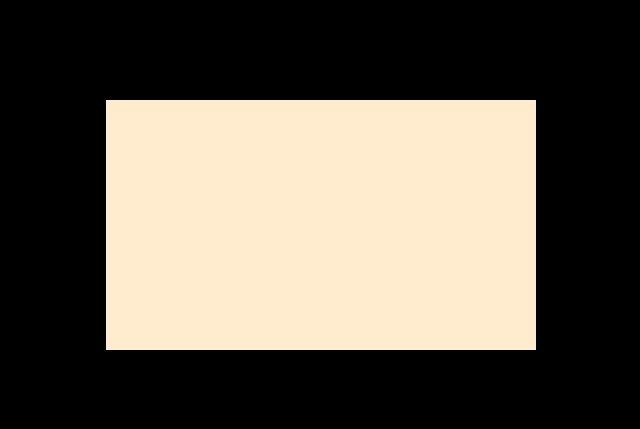
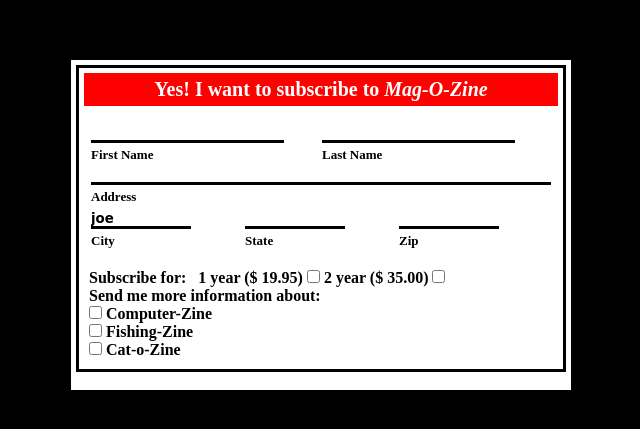
Before and after one commit to krPanjla/Guvi-Learning, a plain HTML site: page (07-03-2021) Html PAN update form/Mini tasks/mini task 7.html in a window 1280 px wide. Shown: the part 175-604 px from the top of the page, without its empty margins (319-959 px from the left). Drawn offline with Linux system fonts and the light colour scheme.

Commit message:
mini task completed

```diff
--- a/(07-03-2021) Html PAN update form/Mini tasks/mini task 7.html
+++ b/(07-03-2021) Html PAN update form/Mini tasks/mini task 7.html
@@ -11,6 +11,8 @@
 
     *{
         margin: 0px ;padding : 0px;
+        font-weight: bold;
+
     }
  .parent{
 background-color: black;
@@ -19,9 +21,9 @@ height: 100vh;
 position: relative;
  }
  .child{
-     background-color: blanchedalmond;
-     width: 430px;
-     height: 250px;
+     background-color: white;
+     width: 500px;
+     height: 330px;
      position:absolute;
      left:0;
      top: 0;
@@ -33,11 +35,26 @@ position: relative;
  }
 
  .main{
+     margin: 5px;
+     border: solid black;
+
+ }
+.inp{
+    border-top-style: hidden;
+    border-left-style: hidden;
+    border-right-style: hidden;
+    border-bottom-width: medium ;
+    border-bottom-style: solid;
+    border-bottom-color: black;
+    font-family: cursive;
+
+}
+
+.small{
+    font-size:small;
+}
 
 
-
-
- }
 </style>
 
 </head>
@@ -46,7 +63,64 @@ position: relative;
     <div class="child">
 
         <div class="main">
+<div style=" padding: 5px; background-color: red; color: white; font-size: 20px; margin: 5px;  text-align: center;"><b>Yes! I want to subscribe to <i>Mag-O-Zine</i></b></div>
+<div style="padding: 10px;">
 
+    <table style="width: 100%;">
+        <tr>
+            <td>
+         <input type="text" id="first-name" class="inp"></td>
+
+
+            <td><input type="text" id="last-name" class="inp"></td>
+        </tr>
+         <tr>
+            <td><label for="first-name" class="small">First Name</label></td>
+
+            <td><label for="last-name"  class="small">Last Name</label></td>
+
+        </tr>
+
+        <tr>
+            <td colspan="2"><input type="text" id="address" class="inp" style="width: 100%;"></td>
+
+        </tr>
+
+        <tr><td colspan="2"><label for="address"  class="small">Address</label></td></tr>
+    </table>
+
+
+  <table style="width: 100%;">
+      <tr>
+          <td><input type="text" id="City" class="inp" style="width: 100px; " value="joe"></td>
+          <td><input type="text" id="state" class="inp"style="width: 100px;"></td>
+          <td><input type="text" id="zip" class="inp"style="width: 100px;"></td>
+      </tr>
+      <tr>
+        <td><label for="City"  class="small">City</label></td>
+        <td><label for="state"  class="small">State</label></td>
+        <td><label for="zip"  class="small">Zip</label></td>
+    </tr>
+  </table>
+
+<br>
+<label for="subscribe-for">Subscribe for:</label>&nbsp;&nbsp;
+<label for="subscribe-for">1 year ($ 19.95)</label>
+<input type="checkbox" id="subscribe-for" name="subscribe-for" value="1 year subscription">
+<label for="subscribe-for">2 year ($ 35.00)</label>
+<input type="checkbox" id="subscribe-for" name="subscribe-for" value="2 year subscription"><br>
+
+<label for="more-information">Send me more information about:</label><br>
+
+<input type="checkbox" id="subscribe-for" name="subscribe-for" value="1 year subscription">
+<label for="subscribe-for">Computer-Zine</label><br>
+
+<input type="checkbox" id="subscribe-for" name="subscribe-for" value="1 year subscription">
+<label for="subscribe-for">Fishing-Zine</label><br>
+
+<input type="checkbox" id="subscribe-for" name="subscribe-for" value="1 year subscription">
+<label for="subscribe-for">Cat-o-Zine</label><br>
+</div>
         </div>
     </div>
 
```
